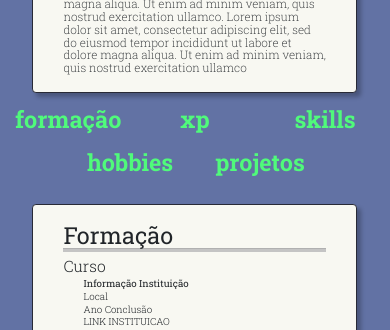
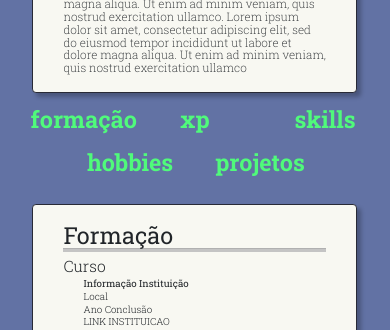
Before and after one commit to dsicari/dsicari, a PHP site: page /about.php in a window 390 px wide. Shown: the part 373-703 px from the top of the page. Run offline with PHP 8.4, Linux system fonts and the light colour scheme; grey boxes labelled with a size stand in for pictures from a placeholder-image service; some libraries are stand-ins or nearby versions.

Commit message:
Links about fixed on mobile

```diff
--- a/assets/css/about.css
+++ b/assets/css/about.css
@@ -68,4 +68,9 @@ ul{
         display: block;
     }
 
+    #formacao-link{
+        margin-left: 4vw;
+
+    }
+
 }
```
